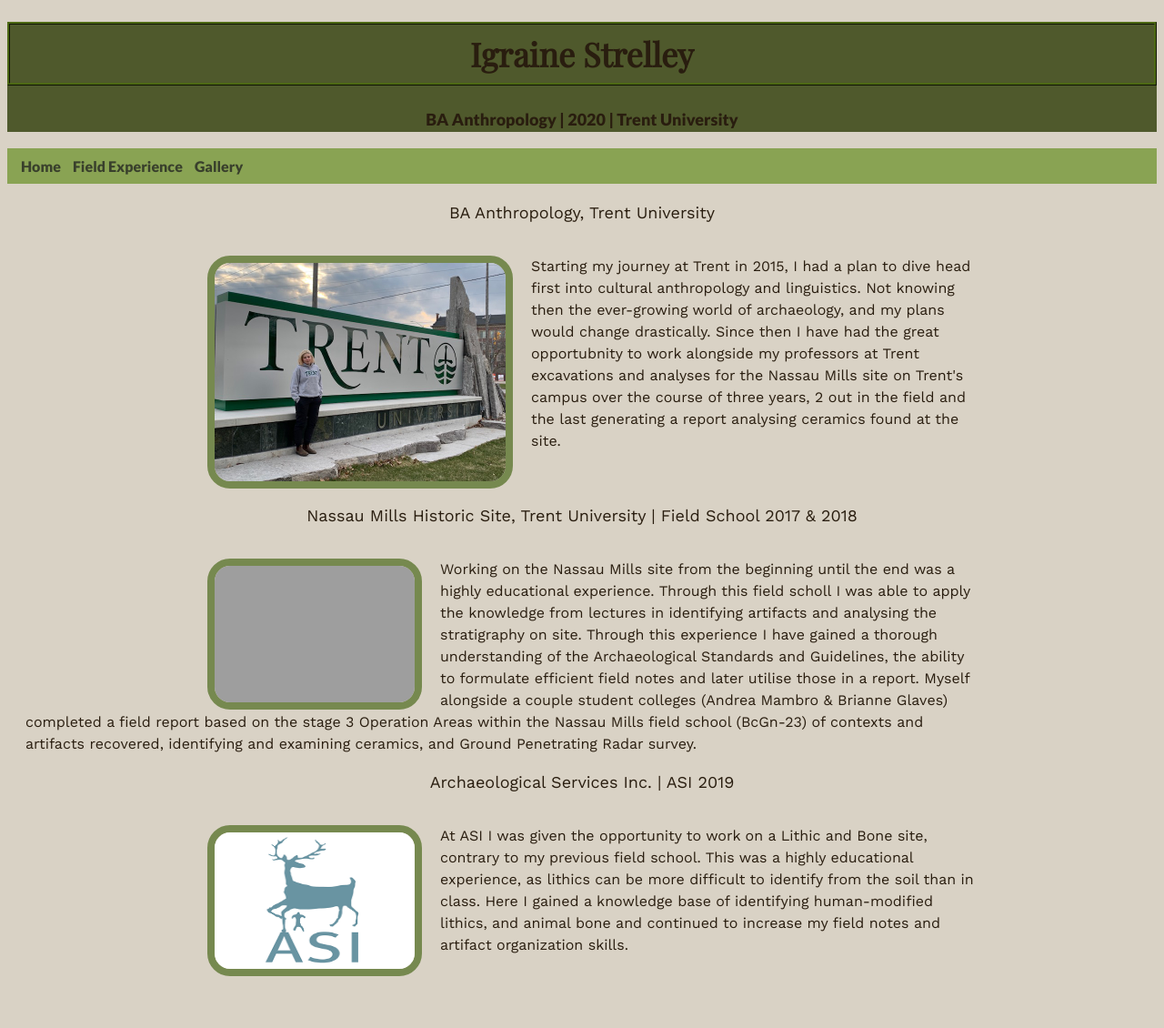
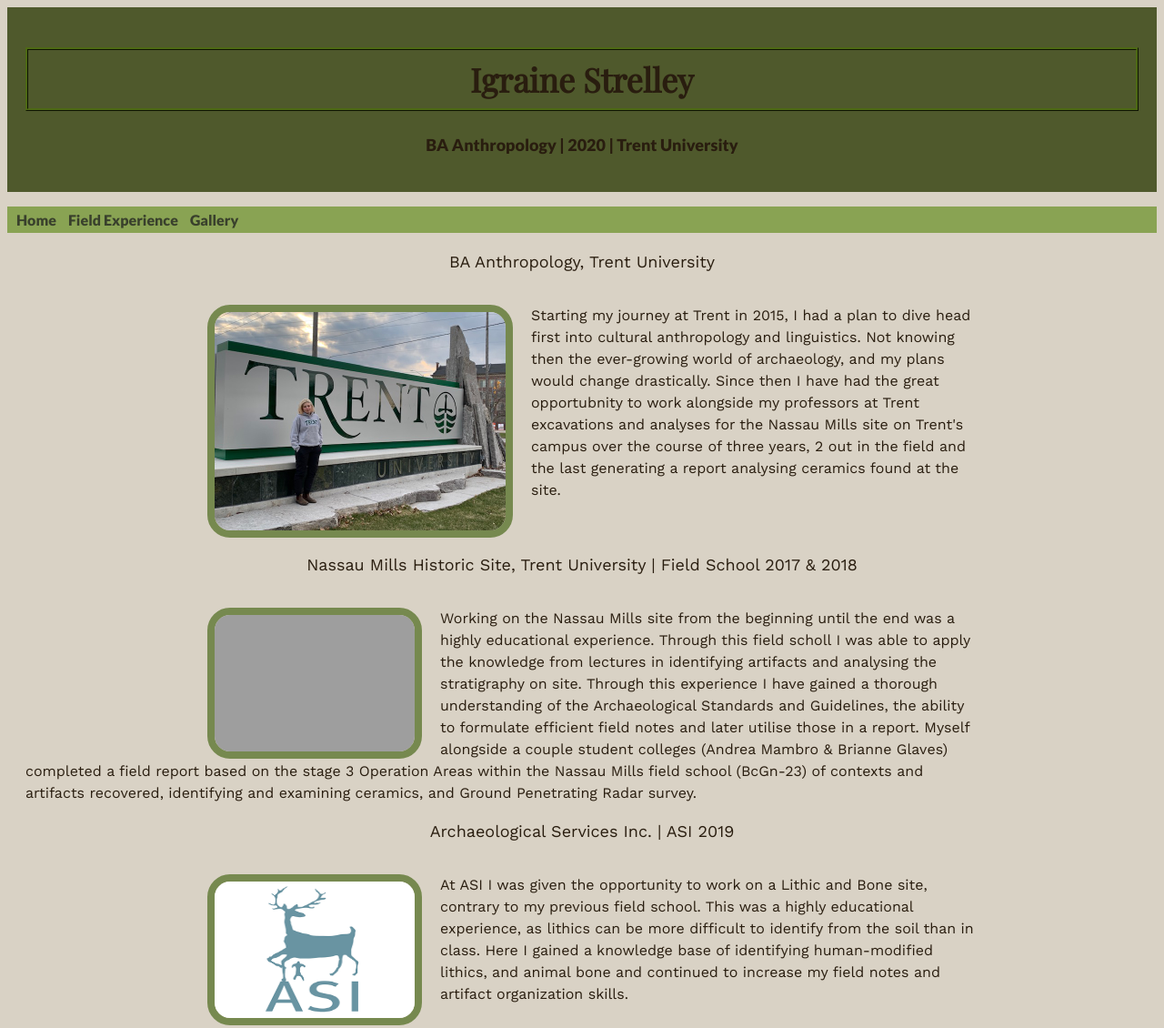
Before and after one commit to raineks/raineks.github.io, a plain HTML site: page index.html in a window 1280 px wide. Shown: the whole page at 91% size. Before the commit the page ends 1089 px from the top, so only its background shows below. Drawn offline with nearby package versions, Linux system fonts and the light colour scheme; grey boxes are pictures that could not be loaded.

Commit message:
Update style.css

```diff
--- a/style.css
+++ b/style.css
@@ -6,7 +6,7 @@
 .topnav {list-style-type: none;     /* -- navigation bar formatting --*/
   font-family: 'Lato', sans-serif;
   background-color: #89a353;
-  padding: 10px;
+  padding: 5px;
 }
 
 li {display : inline;
@@ -18,7 +18,7 @@ li a {padding: 5px;
 li a:hover {background-color: #4d6914;    /* -- dynamic changes in nav bar --*/
   color: #d9d2c5;
 }
-.header {      /* -- formatting/styling of header --*/
+.header {padding: 20px;    /* -- formatting/styling of header --*/
   text-align: center;
   background: #4f592c;
   font-size: 18px;
```
